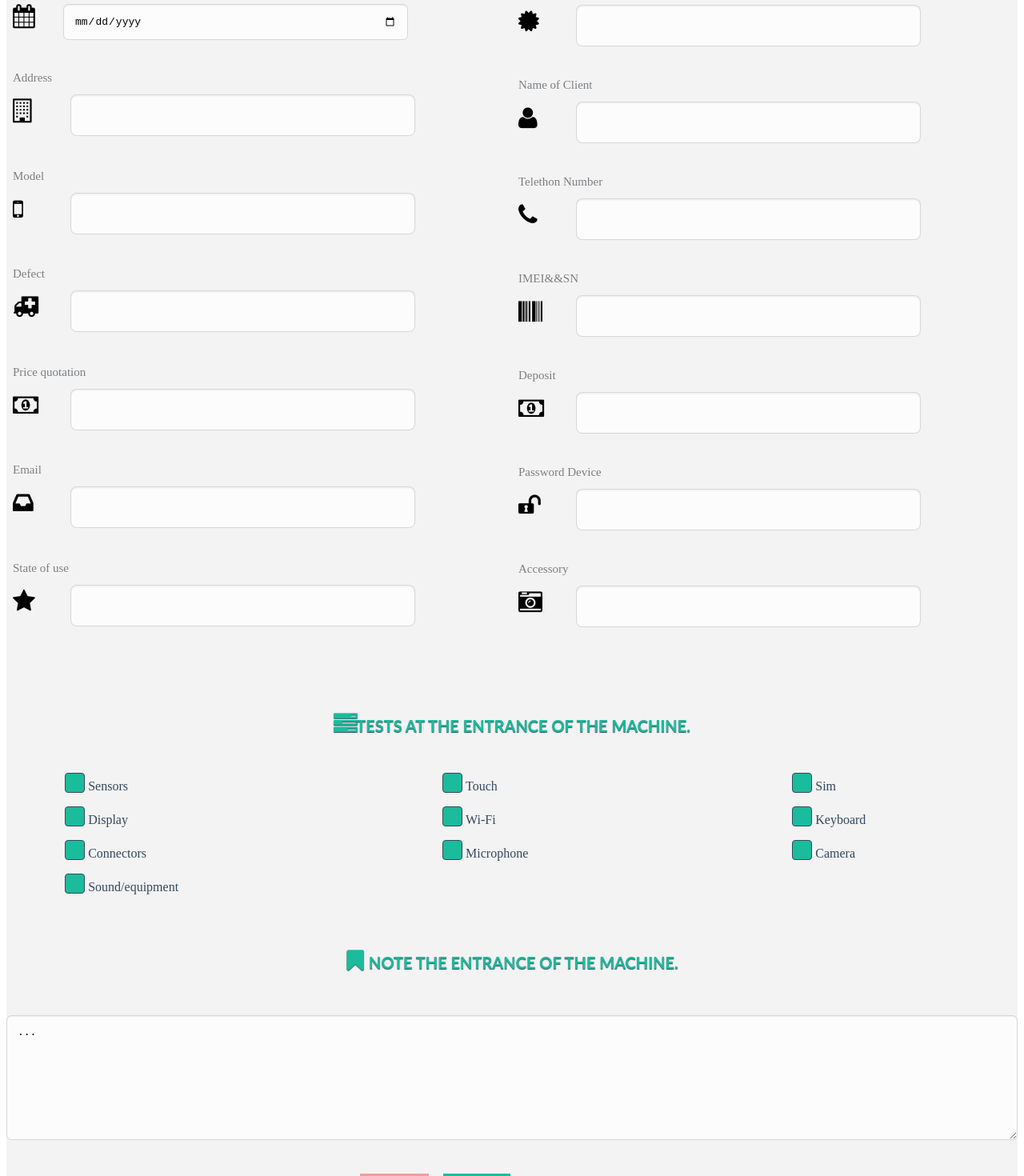
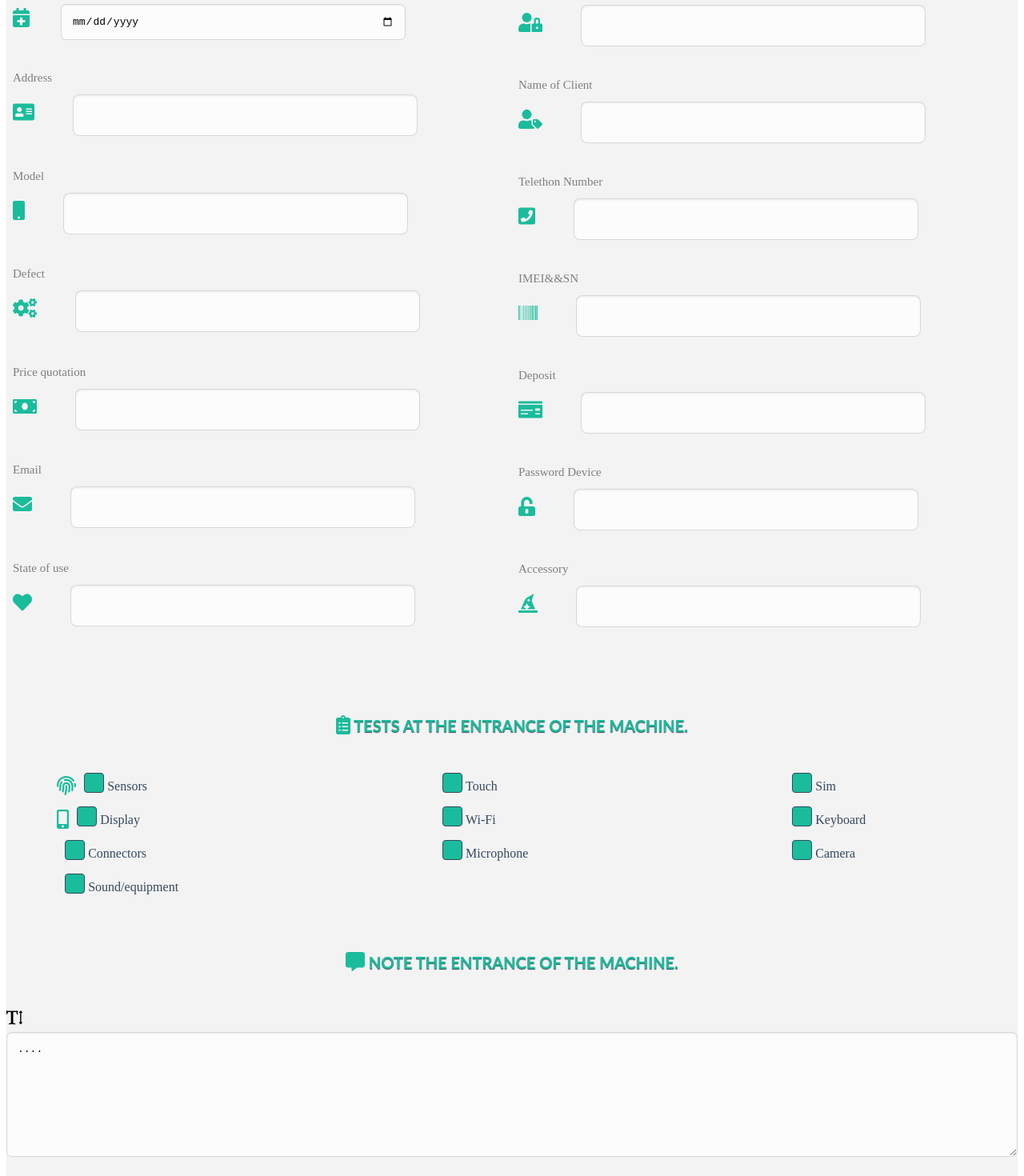
Before and after one commit to black82/RepairShop, an Angular app: page /enter in a window 1280 px wide. Shown: the part 420-1890 px from the top of the page at 80% size. Built offline with nearby package versions, Linux system fonts and the light colour scheme.

Commit message:
develop icon component

```diff
--- a/package.json
+++ b/package.json
@@ -21,8 +21,8 @@
     "@angular/router": "~8.2.14",
     "@fortawesome/angular-fontawesome": "^0.5.0",
     "@fortawesome/fontawesome-free": "^5.12.0",
-    "@fortawesome/fontawesome-svg-core": "^1.2.26",
-    "@fortawesome/free-solid-svg-icons": "^5.12.0",
+    "@fortawesome/fontawesome-svg-core": "^1.2.27",
+    "@fortawesome/free-solid-svg-icons": "^5.12.1",
     "bootstrap": "^4.4.1",
     "font-awesome": "^4.7.0",
     "rxjs": "~6.4.0",
--- a/src/app/component/deviceinput/deviceinput.component.css
+++ b/src/app/component/deviceinput/deviceinput.component.css
@@ -175,7 +175,7 @@ form ::-moz-focus-inner {
 .check-rouw-1,
 .check-rouw-2,
 .check-rouw-3 {
-  display: flow-root;
+  display: block;
   margin-right: 20%;
   margin-left: 5%;
 }
@@ -291,13 +291,12 @@ form textarea {
 
 }
 
-.icon {
+.icon-input {
   font-weight: normal;
   font-style: normal;
   font-size: 24px; /* Предпочтительный размер иконок */
   display: inline-block;
-  width: 1em;
-  height: 1em;
+  color: #1ABC9C;
   line-height: 1;
   text-transform: none;
   letter-spacing: normal;
--- a/src/app/component/deviceinput/deviceinput.component.html
+++ b/src/app/component/deviceinput/deviceinput.component.html
@@ -7,89 +7,98 @@
       <div class="row-1">
         <label>
           <span class="input-title">Date to enter</span>
-          <span class="icon icon-calendar"></span>
+          <fa-icon [icon]="date" class="icon-input"></fa-icon>
           <input class="col-1" type="date">
         </label>
         <label><span class="input-title">Address</span>
-          <span class="icon icon-building"></span>
+          <fa-icon [icon]="address" class="icon-input"></fa-icon>
           <input class="col-1">
         </label>
         <label>
           <span class="input-title">Model</span>
-          <span class="icon icon-mobile-phone"></span>
+          <fa-icon [icon]="mobile" class="icon-input"></fa-icon>
           <input class="col-1">
         </label>
         <label>
           <span class="input-title">Defect</span>
-          <span class="icon icon-ambulance"></span>
+          <fa-icon [icon]="cogs" class="icon-input"></fa-icon>
           <input class="col-1">
         </label>
         <label>
           <span class="input-title">Price quotation</span>
-          <span class="icon icon-money"></span>
+          <fa-icon [icon]="money" class="icon-input"></fa-icon>
           <input class="col-1">
         </label>
         <label><span class="input-title">Email</span>
-          <span class="icon icon-inbox"></span>
+          <fa-icon [icon]="email" class="icon-input"></fa-icon>
           <input class="col-1">
         </label>
         <label><span class="input-title">State of use</span>
-          <span class="icon icon-star"></span>
+          <fa-icon [icon]="used" class="icon-input"></fa-icon>
           <input class="col-1">
         </label>
 
       </div>
       <div class="row-2">
         <label><span class="input-title">Code Device</span>
-          <span class="icon icon-certificate"></span>
+          <fa-icon [icon]="code" class="icon-input"></fa-icon>
           <input class="col-2">
         </label>
         <label>
           <span class="input-title">Name of Client</span>
-          <span class="icon icon-user"></span>
+          <fa-icon [icon]="usertag" class="icon-input"></fa-icon>
           <input class="col-2">
         </label>
         <label>
           <span class="input-title">Telethon Number</span>
-          <span class="icon icon-phone"></span>
+          <fa-icon [icon]="phone" class="icon-input"></fa-icon>
           <input class="col-2">
         </label>
 
         <label>
           <span class="input-title">IMEI&&SN</span>
-          <span class="icon icon-barcode"></span>
+          <fa-icon [icon]="barcode" class="icon-input"></fa-icon>
           <input class="col-2">
         </label>
         <label>
           <span class="input-title">Deposit</span>
-          <span class="icon icon-money"></span>
+          <fa-icon [icon]="money2" class="icon-input"></fa-icon>
           <input class="col-2">
         </label>
         <label>
           <span class="input-title">Password Device</span>
-          <span class="icon icon-unlock"></span>
+          <fa-icon [icon]="password" class="icon-input"></fa-icon>
           <input class="col-2">
         </label>
         <label>
           <span class="input-title">Accessory</span>
-          <span class="icon icon-camera-retro"></span>
+          <fa-icon [icon]="accessory" class="icon-input"></fa-icon>
           <input class="col-2">
         </label>
       </div>
     </div>
     <div class="title-container">
-      <p class="title-form"><span class="icon icon-tasks"></span> Tests at the entrance of the machine.</p>
+      <p class="title-form">
+        <fa-icon [icon]="test" class="icon-input"></fa-icon>
+        Tests at the entrance of the machine.
+      </p>
     </div>
     <div class="col-3">
       <div class="check-rouw-1">
+        <div>
+          <fa-icon [icon]="sensors" class="icon-input"></fa-icon>
           <label class="checkbox">
             <input class="check-box" name="device-test" type="checkbox" value="Bike">
             <span class="check-box-name">Sensors</span>
           </label>
+        </div>
+        <div>
+          <fa-icon [icon]="display" class="icon-input"></fa-icon>
           <label class="checkbox">
             <input class="check-box" name="device-test" type="checkbox" value="Bike">
             <span class="check-box-name">Display</span>
           </label>
+        </div>
         <label class="checkbox">
           <input class="check-box" name="device-test" type="checkbox">
           <span class="check-box-name">Connectors</span>
@@ -130,16 +139,21 @@
     </div>
     <div class="text-div">
       <div class="title-container">
-        <p class="title-form"><span class="icon icon-bookmark"></span> Note the entrance of the machine.</p>
+        <p class="title-form">
+          <fa-icon [icon]="note" class="icon-input"></fa-icon>
+          Note the entrance of the machine.
+        </p>
       </div>
       <label>
-        <textarea class="text-area">...</textarea>
+        <i class="icon icon-text-height"></i>
+        <textarea class="text-area">....</textarea>
       </label>
     </div>
     <div class="button_form">
-      <a class="dismiss" href="enter"><i class="icon icon-remove">Discard Form</i></a>
-      <a class="button button-small" href="enter" type="submit"><i class="icon icon-save">Submit Form</i>
-      </a>
+      <a class="dismiss" href="enter">
+        <fa-icon [icon]="discar"></fa-icon>
+        Discard Form</a>
+      <a class="button button-small" href="enter" type="submit"><span class="icon icon-save">Submit Form</span></a>
     </div>
   </form>
 
--- a/src/app/component/deviceinput/deviceinput.component.ts
+++ b/src/app/component/deviceinput/deviceinput.component.ts
@@ -1,4 +1,22 @@
-import { Component, OnInit } from '@angular/core';
+import {Component, OnInit} from '@angular/core';
+import {faHeart} from '@fortawesome/free-solid-svg-icons/faHeart';
+import {faPhoneSquare, faUserTag} from '@fortawesome/free-solid-svg-icons';
+import {faEnvelope} from '@fortawesome/free-solid-svg-icons/faEnvelope';
+import {faMoneyBill} from '@fortawesome/free-solid-svg-icons/faMoneyBill';
+import {faCogs} from '@fortawesome/free-solid-svg-icons/faCogs';
+import {faMobile} from '@fortawesome/free-solid-svg-icons/faMobile';
+import {faAddressCard} from '@fortawesome/free-solid-svg-icons/faAddressCard';
+import {faCalendarPlus} from '@fortawesome/free-solid-svg-icons/faCalendarPlus';
+import {faUserLock} from '@fortawesome/free-solid-svg-icons/faUserLock';
+import {faBarcode} from '@fortawesome/free-solid-svg-icons/faBarcode';
+import {faMoneyCheck} from '@fortawesome/free-solid-svg-icons/faMoneyCheck';
+import {faUnlockAlt} from '@fortawesome/free-solid-svg-icons/faUnlockAlt';
+import {faHatWizard} from '@fortawesome/free-solid-svg-icons/faHatWizard';
+import {faCommentAlt} from '@fortawesome/free-solid-svg-icons/faCommentAlt';
+import {faEject} from '@fortawesome/free-solid-svg-icons/faEject';
+import {faClipboardList} from '@fortawesome/free-solid-svg-icons/faClipboardList';
+import {faFingerprint} from '@fortawesome/free-solid-svg-icons/faFingerprint';
+import {faMobileAlt} from '@fortawesome/free-solid-svg-icons/faMobileAlt';
 
 @Component({
   selector: 'app-deviceinput',
@@ -6,8 +24,28 @@ import { Component, OnInit } from '@angular/core';
   styleUrls: ['./deviceinput.component.css']
 })
 export class DeviceinputComponent implements OnInit {
+  used = faHeart;
+  mobile = faMobile;
+  email = faEnvelope;
+  money = faMoneyBill;
+  cogs = faCogs;
+  address = faAddressCard;
+  date = faCalendarPlus;
+  code = faUserLock;
+  usertag = faUserTag;
+  phone = faPhoneSquare;
+  barcode = faBarcode;
+  money2 = faMoneyCheck;
+  password = faUnlockAlt;
+  accessory = faHatWizard;
+  test = faClipboardList;
+  note = faCommentAlt;
+  discar = faEject;
+  sensors = faFingerprint;
+  display = faMobileAlt;
 
-  constructor() { }
+  constructor() {
+  }
 
   ngOnInit() {
   }
--- a/src/app/component/header/header.component.html
+++ b/src/app/component/header/header.component.html
@@ -6,7 +6,9 @@
             <h1><span class="icon icon-cog"></span><a href="#">Repair Shop</a></h1>
             <div id="menu">
                 <ul>
-                  <li class="current_page_item"><a href="#" accesskey="1" title="">Homepage</a></li>
+                  <li class="current_page_item"><a accesskey="1" href="#" title="">
+                    <fa-icon [icon]="home"></fa-icon>
+                    Homepage</a></li>
                   <li class="current_page_item"><a accesskey="2" class="teaming" href="enter" title="">Enter Device</a>
                   </li>
                   <li class="current_page_item"><a accesskey="3" class="teaming" href="return" title="">Returning
--- a/src/app/component/header/header.component.ts
+++ b/src/app/component/header/header.component.ts
@@ -1,4 +1,5 @@
-import { Component, OnInit } from '@angular/core';
+import {Component, OnInit} from '@angular/core';
+import {faHome} from '@fortawesome/free-solid-svg-icons';
 
 @Component({
   selector: 'app-header',
@@ -6,8 +7,10 @@ import { Component, OnInit } from '@angular/core';
   styleUrls: ['./header.component.css']
 })
 export class HeaderComponent implements OnInit {
+  home = faHome;
 
-  constructor() { }
+  constructor() {
+  }
 
   ngOnInit() {
   }
```
Also changed, not shown: src/app/app.module.ts (+8 -6 lines), 1 other file (tests, documents, lock files or other folders). Lines whose indentation alone changed are shown as unchanged.
